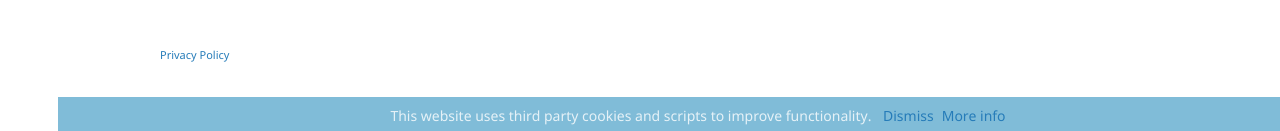
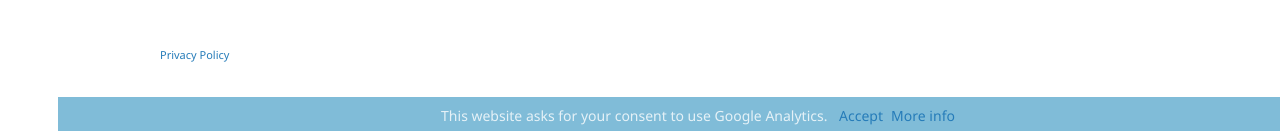
Before and after one commit to gboes/gboes.github.io, a Jekyll site: the page built from index.md, in a window 1280 px wide. Shown: the part 766-897 px from the top of the page. Built offline with Jekyll 4.4.1, drawn with Linux system fonts in a browser that asks for light colours; Markdown is read by kramdown in place of the engine named in the settings.

Commit message:
Changed Google analytics cookie notice

```diff
--- a/_includes/cookie-notice.html
+++ b/_includes/cookie-notice.html
@@ -7,7 +7,7 @@
         #cookie-notice a {position: relative; bottom: 4px;}
     }
 </style>
-<div id="cookie-notice"><span>This website uses third party cookies and scripts to improve functionality. </span><a id="cookie-notice-accept" class="btn btn-primary btn-sm">Dismiss</a><a href="{{"/privacy/" | absolute_url}}">More info</a></div>
+<div id="cookie-notice"><span>This website asks for your consent to use Google Analytics.  </span><a id="cookie-notice-accept" class="btn btn-primary btn-sm">Accept</a><a href="{{"/privacy/" | absolute_url}}">More info</a></div>
 <script>
     function createCookie(name,value,days) {
         var expires = "";
```
